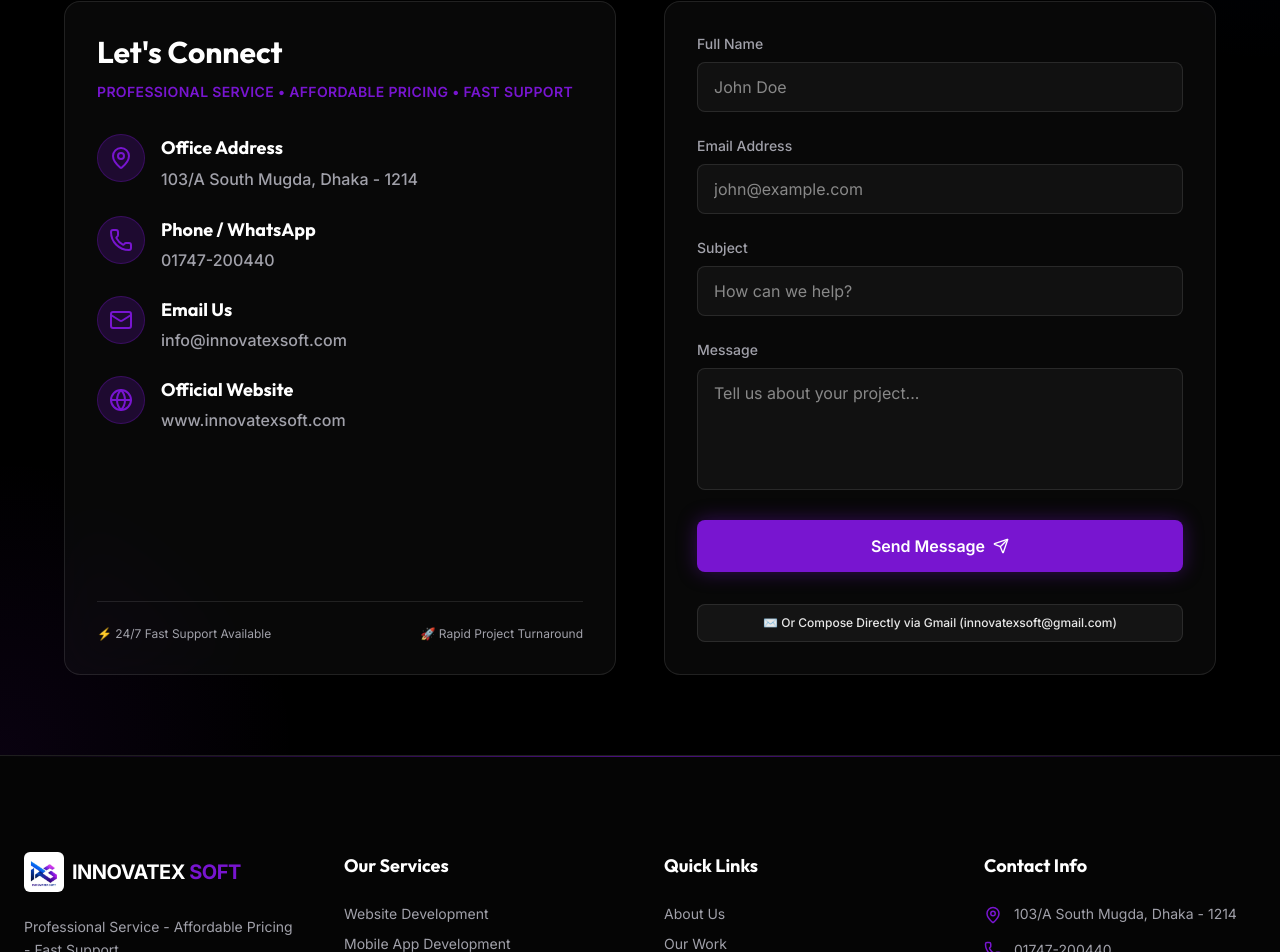
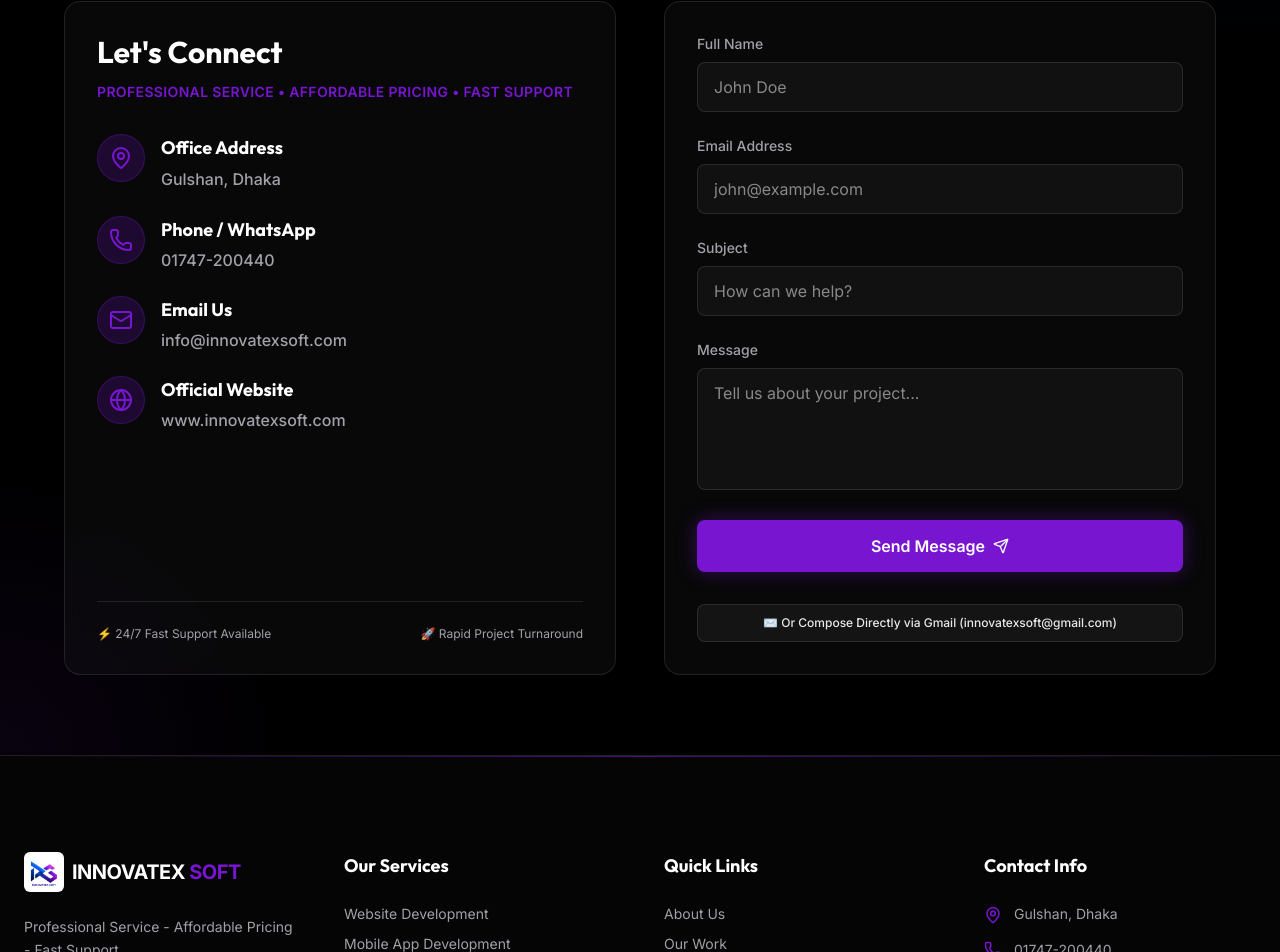
Before and after one commit to mahbubworkofficial/innovatexsoft, a React app in the folder innovatexsoft/frontend/: page /contact in a window 1280 px wide. Shown: the part 331-1283 px from the top of the page. Built offline with nearby package versions, Linux system fonts and the light colour scheme; the HTML template or start-up script is replaced by a standard one.

Commit message:
Update address to Gulshan

```diff
--- a/innovatexsoft/frontend/src/components/Footer.jsx
+++ b/innovatexsoft/frontend/src/components/Footer.jsx
@@ -95,7 +95,7 @@
             <ul className="space-y-4 text-sm text-text-secondary">
               <li className="flex items-start gap-3">
                 <MapPin size={18} className="text-[#7815D0] shrink-0 mt-0.5" />
-                <span>103/A South Mugda, Dhaka - 1214</span>
+                <span>Gulshan, Dhaka</span>
               </li>
               <li className="flex items-center gap-3">
                 <Phone size={18} className="text-[#7815D0] shrink-0" />
--- a/innovatexsoft/frontend/src/pages/Contact.jsx
+++ b/innovatexsoft/frontend/src/pages/Contact.jsx
@@ -88,7 +88,7 @@
                     <div>
                       <h3 className="font-semibold text-lg mb-1">Office Address</h3>
                       <p className="text-text-secondary text-base font-medium leading-relaxed">
-                        103/A South Mugda, Dhaka - 1214
+                        Gulshan, Dhaka
                       </p>
                     </div>
                   </div>
```
